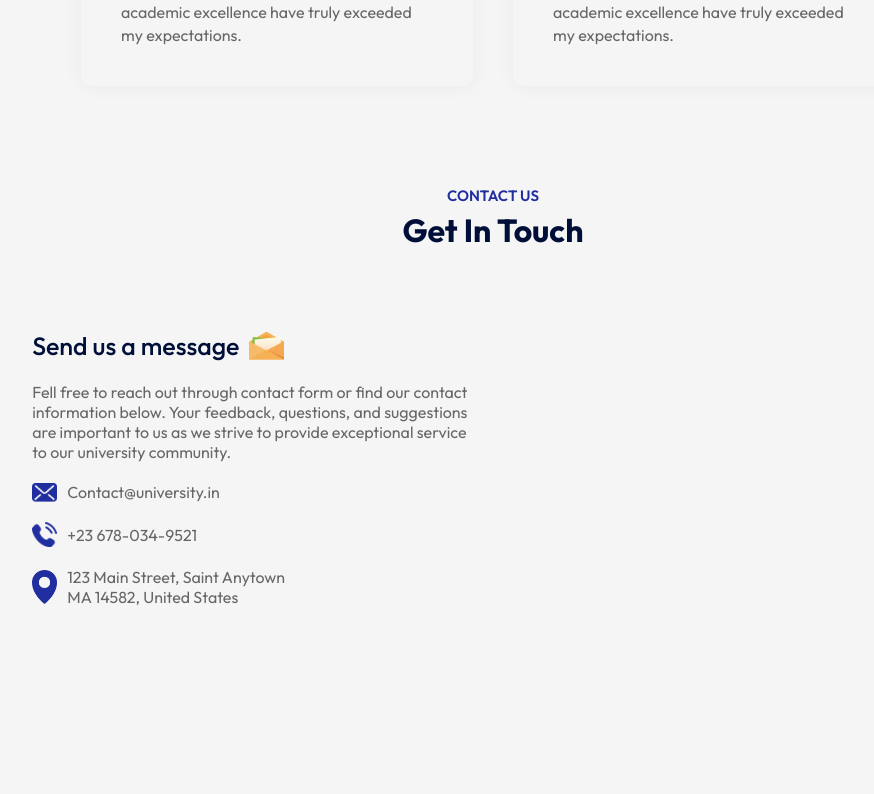
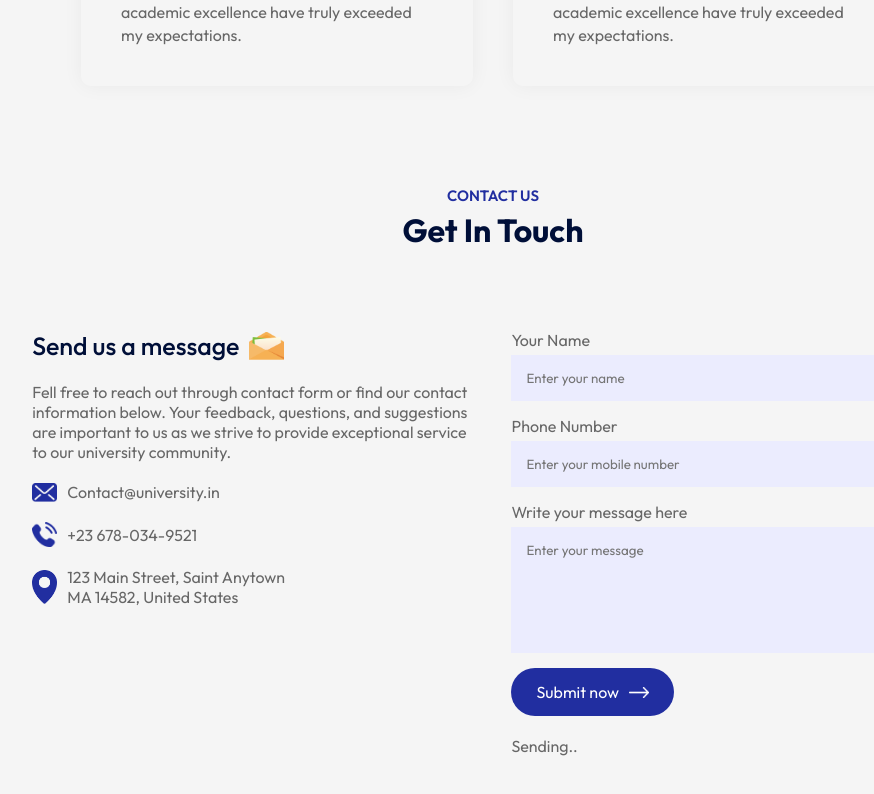
Before and after one commit to AvinashKalwale/university, a React (Vite) app in the folder educationSity/: page / in a window 1280 px wide. Shown: the part 2854-3648 px from the top of the page, without its empty margins (147-1021 px from the left). Before the commit the page ends 3561 px from the top, so only its background shows below. Built offline with nearby package versions, Linux system fonts and the light colour scheme.

Commit message:
copntact us form added

```diff
--- a/educationSity/src/components/Contact/Contact.css
+++ b/educationSity/src/components/Contact/Contact.css
@@ -38,3 +38,21 @@
 width: 25px;
 margin-right: 10px;
 }
+
+.contact form input, .contact form textarea{
+    display: block;
+    width: 100%;
+    background: #EbECFE;
+    padding: 15px;
+    border: 0;
+    outline: 0;
+    margin-bottom: 15px ;
+    margin-top: 5px;
+    resize: none;
+
+}
+.contact-col span{
+    display: block;
+    margin: 20px 0;
+
+}
--- a/educationSity/src/components/Contact/Contact.jsx
+++ b/educationSity/src/components/Contact/Contact.jsx
@@ -4,6 +4,7 @@
 import mail_icon from '../../assets/mail-icon.png'
 import location_icon from '../../assets/location-icon.png'
 import phone_icon from '../../assets/phone-icon.png'
+import white_arrow from "../../assets/white-arrow.png"
 
 const Contact = () => {
   return (
@@ -21,7 +22,18 @@
 
             </ul>
         </div>
-        <div className='contact-col'></div>
+        <div className='contact-col'>
+            <form>
+                <label>Your Name</label>
+                <input type='text' name='name' placeholder='Enter your name' required/>
+                <label>Phone Number</label>
+                <input type='tel' name='phone' placeholder='Enter your mobile number' required/>
+                <label>Write your message here</label>
+                <textarea name='mesage' rows='6' placeholder='Enter your message' required></textarea>
+                <button type='submit' className='btn dark-btn'>Submit now<img src={white_arrow} alt/></button>
+            </form>
+            <span>Sending..</span>
+        </div>
     </div>
   )
 }
```
